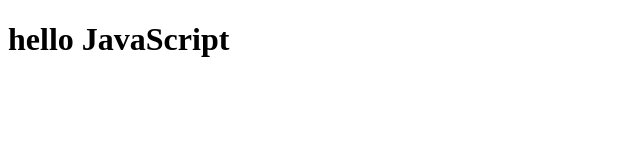
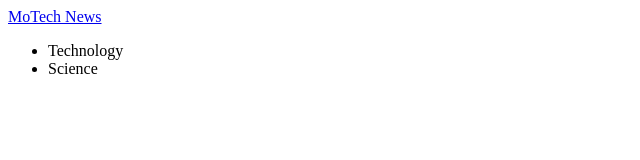
Before and after one commit to BenMukebo/javascript-capstone, a website built with webpack: page src/index.html in a window 1280 px wide. Shown: the whole page, without its empty margins (0-640 px from the left). Built offline with nearby package versions, Linux system fonts and the light colour scheme.

Commit message:
Add: header with nav elements Remove: greeting h1

```diff
--- a/src/index.html
+++ b/src/index.html
@@ -3,11 +3,19 @@
 <head>
     <meta charset="UTF-8">
     <meta http-equiv="X-UA-Compatible" content="IE=edge">
-    <meta name="viewport" content="width=device-width, initial-scale=aaaa">
+    <meta name="viewport" content="width=device-width, initial-scale=1.0">
     <title>JavaScript Capstone</title>
 </head>
 <body>
-    <h1>hello JavaScript</h1>
-    <script src="./index.js"></script>
+    <header>
+        <nav>
+            <a href="#">MoTech News</a>
+            <ul>
+                <li>Technology</li>
+                <li>Science</li>
+            </ul>
+        </nav>
+    </header>
+    <script src="./js/index.js"></script>
 </body>
 </html>
```
Also changed, not shown: 1 other file.
